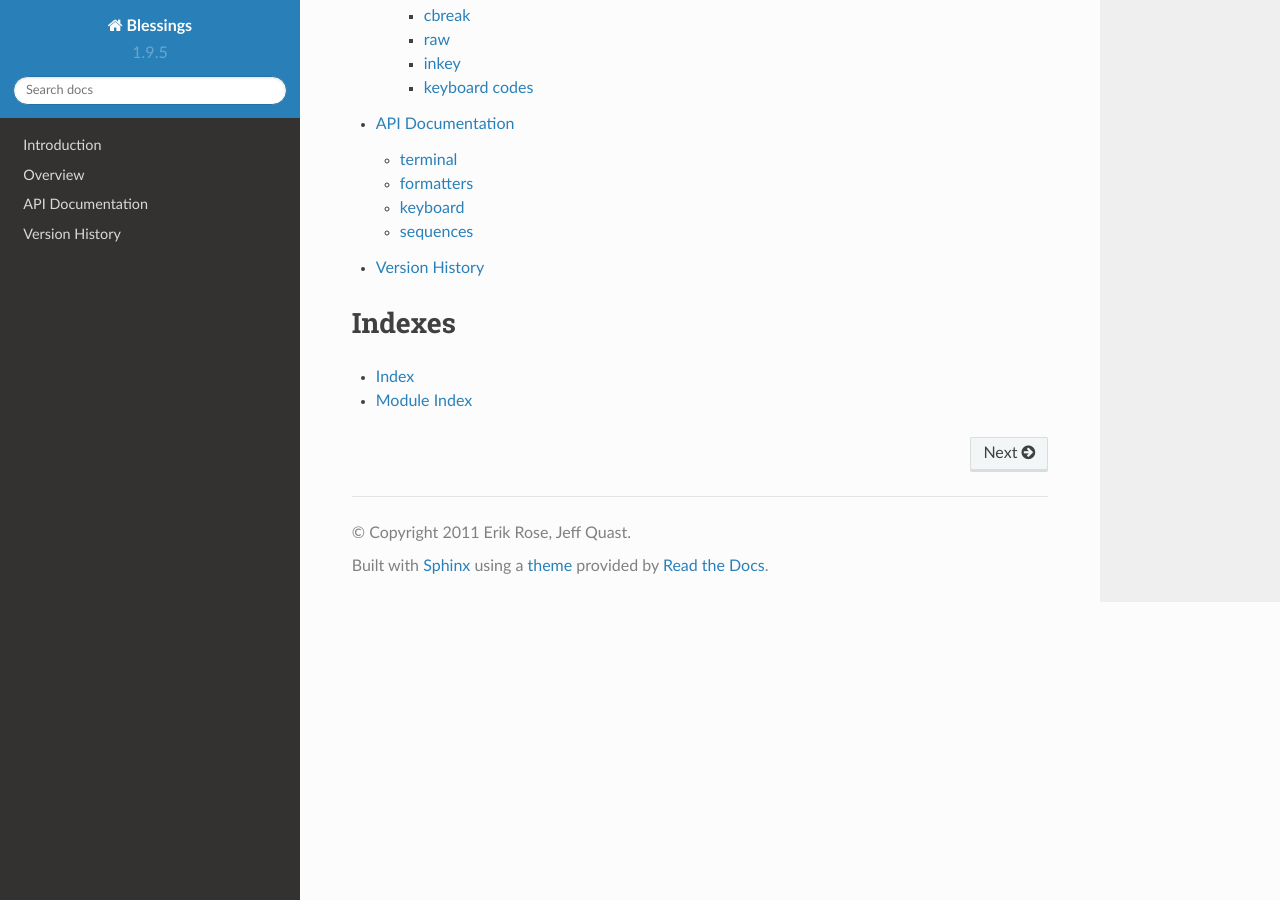
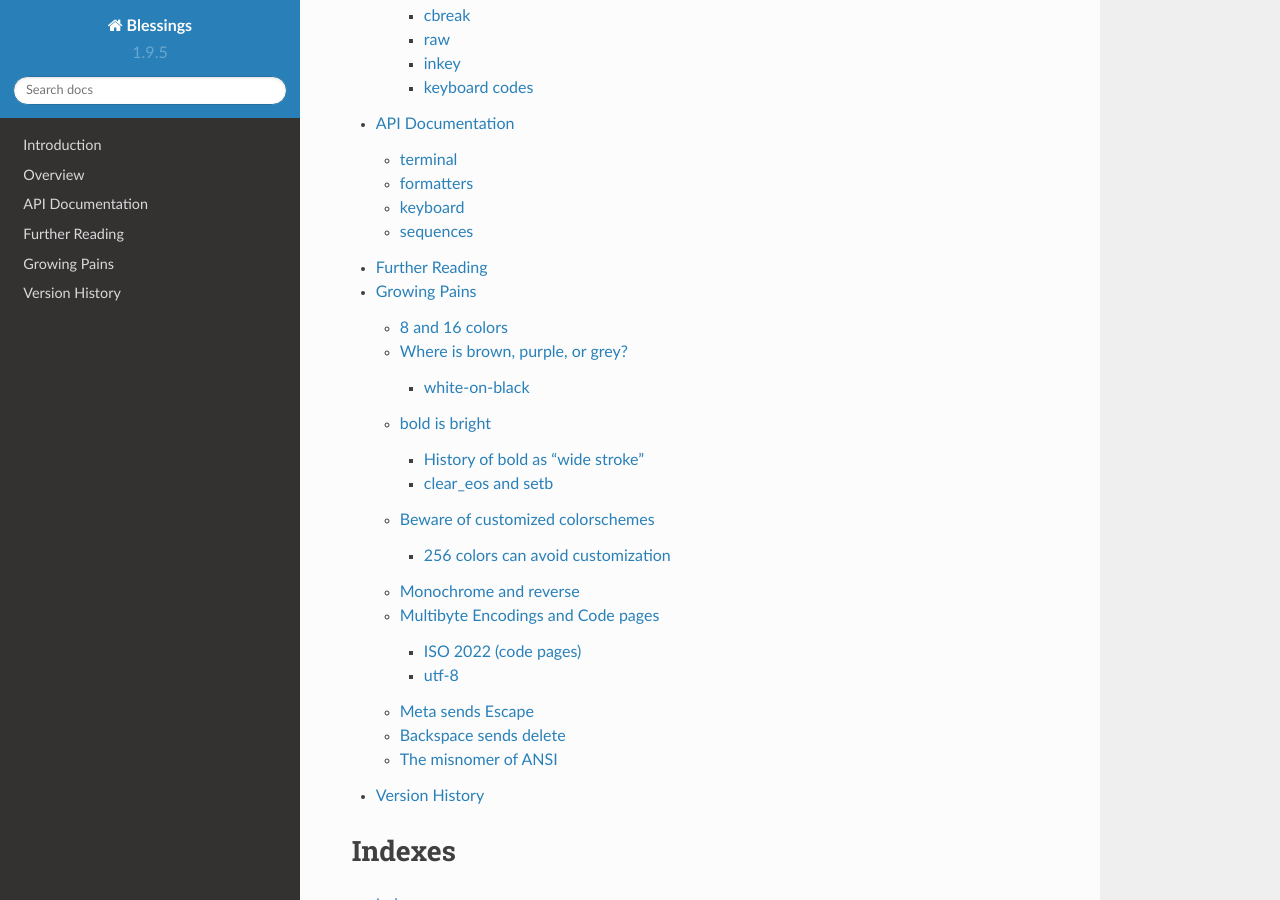
Before and after one commit to erikrose/blessings, a Sphinx documentation site: the page built from docs/index.rst, in a window 1280 px wide and 900 px high, scrolled down 804 px. Built offline with Sphinx 7.4.7 and the Read the Docs theme 2.0.0, drawn with Linux system fonts in a browser that asks for light colours; some of the changed lines change nothing that is shown.

Commit message:
New sections "growing pains" and "further reading"
Document a great deal of "growing pains", all those tricky bits I'm getting very tired of fielding questions about or explain to people who misunderstand.

Some are simple like "where is purple?", where others are more in-depth, like

"how do I emit a sequence to switch the linux VGA console or gnome terminal
to IBM codepage 437, and back to utf-8 again?"

```diff
--- /dev/null
+++ b/docs/further.rst
@@ -0,0 +1,104 @@
+Further Reading
+===============
+
+As a developer's API, blessings is often bundled with frameworks and toolsets
+that dive deeper into Terminal I/O programming than :class:`~.Terminal` offers.
+Here are some recommended readings to help you along:
+
+- `terminfo(5)
+  <http://www.openbsd.org/cgi-bin/man.cgi?query=terminfo&apropos=0&sektion=5>`_
+  manpage of your preferred posix-like operating system. The capabilities
+  available as attributes of :class:`~.Terminal` are directly mapped to those
+  listed in the column **Cap-name**.
+
+- `termios(4)
+  <http://www.openbsd.org/cgi-bin/man.cgi?query=termios&apropos=0&sektion=4>`_
+  of your preferred posix-like operating system.
+
+- `The TTY demystified
+  <http://www.linusakesson.net/programming/tty/index.php>`_ by
+  Linus Åkesson.
+
+- `A Brief Introduction to Termios
+  <https://blog.nelhage.com/2009/12/a-brief-introduction-to-termios/>`_ by
+  Nelson Elhage.
+
+- Richard Steven's `Advance Unix Programming
+  <http://www.amazon.com/exec/obidos/ISBN=0201563177/wrichardstevensA/>`_
+  ("AUP") provides two very good chapters, "Terminal I/O" and
+  "Pseudo Terminals".
+
+- GNU's `The Termcap Manual
+  <https://www.gnu.org/software/termutils/manual/termcap-1.3/html_mono/termcap.html>`_
+  by Richard M. Stallman.
+
+- `Chapter 4 <http://compsci.hunter.cuny.edu/~sweiss/course_materials/unix_lecture_notes/chapter_04.pdf>`_
+  of CUNY's course material for *Introduction to System Programming*, by
+  `Stewart Weiss <http://compsci.hunter.cuny.edu/~sweiss/>`_
+
+- `Chapter 11
+  <http://pubs.opengroup.org/onlinepubs/9699919799/basedefs/V1_chap11.html>`_
+  of the IEEE Open Group Base Specifications Issue 7, "General Terminal
+  Interface"
+
+- The GNU C Library documentation, section `Low-Level Terminal Interface
+  <http://www.gnu.org/software/libc/manual/html_mono/libc.html#toc-Low_002dLevel-Terminal-Interface-1>`_
+
+- The source code of many popular terminal emulators.  If there is ever any
+  question of "the meaning of a terminal capability", or whether or not your
+  preferred terminal emulator actually handles them, read the source!
+
+  These are often written in the C language, and directly map the
+  "Control Sequence Inducers" (CSI, literally ``\x1b[`` for most modern
+  terminal types) emitted by most terminal capabilities to an action in a
+  series of ``case`` switch statements.
+
+  - Many modern libraries are now based `https://github.com/GNOME/vte
+    <libvte>`_ (or just 'vte'): Gnome Terminal, sakura, Terminator, Lilyterm,
+    ROXTerm, evilvte, Termit, Termite, Tilda, tinyterm, lxterminal.
+  - `Thomas E. Dickey <http://invisible-island.net/>` has been maintaining
+    `xterm <http://invisible-island.net/xterm/xterm.html>`_, as well as a
+    primary maintainer of many related packages such as `ncurses
+    <http://invisible-island.net/ncurses/ncurses.html>`_ for quite a long
+    while.  There is often speculation and misinformation among developers of
+    terminal emulators and programs that interact with them.  Thomas Dickey's
+    analysis is always thorough and complete.
+  - xterm, urxvt, SyncTerm, and EtherTerm.
+  - There are far too many to name, Chose one you like! Thomas Dickey
+
+
+- The source code of the tty(4), pty(4), and the given "console driver" for
+  any posix-like operating system.  If you search thoroughly enough, you will
+  eventually discover a terminal sequence decoder, usually a ``case`` switch
+  that translates ``\x1b[0m`` into a "reset color" action towards the video
+  driver.  Though ``tty.c`` is linked here (the only kernel file common among
+  them), it is probably not the most interesting, but it can get you started:
+
+     - `FreeBSD <https://github.com/freebsd/freebsd/blob/master/sys/kern/tty.c>`_
+     - `OpenBSD <http://cvsweb.openbsd.org/cgi-bin/cvsweb/~checkout~/src/sys/kern/tty.c?content-type=text/plain>_
+     - `Illumos (Solaris) <https://github.com/illumos/illumos-gate/blob/master/usr/src/uts/common/io/tty_common.c>`
+     - `Minix <https://github.com/minix3/minix/blob/master/minix/drivers/tty/tty/tty.c>`_
+     - `Linux <https://github.com/torvalds/linux/blob/master/drivers/tty/n_tty.c>`_
+
+  The TTY driver is a great introduction to Kernel and Systems programming,
+  because familiar components may be discovered and experimented with.  It is
+  available on all operating systems (except windows), and because of its
+  critical nature, examples of efficient file I/O, character buffers (often
+  implemented as "ring buffers") and even fine-grained kernel locking can be
+  found.
+
+- `termcap & terminfo (O'Reilly Nutshell)
+  <http://www.amazon.com/termcap-terminfo-OReilly-Nutshell-Linda/dp/0937175226>`_
+  by Linda Mui, Tim O'Reilly, and John Strang.
+
+- Note that System-V systems, also known as `Unix98
+  <http://en.wikipedia.org/wiki/Single_UNIX_Specification>`_ (SunOS, HP-UX,
+  AIX and others) use a `Streams <http://en.wikipedia.org/wiki/STREAMS>`_
+  interface.  On these systems, the `ioctl(2)
+  <http://pubs.opengroup.org/onlinepubs/009695399/functions/ioctl.html>`_
+  interface provides the ``PUSH`` and ``POP`` parameters to communicate with
+  a Streams device driver, which differs significantly from Linux and BSD.
+
+  Many of these systems provide compatible interfaces for Linux, but they may
+  not always be as complete as the counterpart they emulate, most especially
+  in regards to managing pseudo-terminals.
--- a/docs/index.rst
+++ b/docs/index.rst
@@ -11,6 +11,8 @@
    intro
    overview
    api
+   further
+   pains
    history
 
 =======
--- /dev/null
+++ b/docs/pains.rst
@@ -0,0 +1,358 @@
+Growing Pains
+=============
+
+In the world of creating interactive and colorful text-mode applications,
+there are a surprisingly great number of issues!  Blessings provides an
+abstraction for the full terminal capability database.  When you begin
+writing interactive applications with the intent of portability across
+*any* terminal emulator, you will experience growing pains.  This chapter
+intends to guide you through best practices and sensibilities to deal with
+such issues.
+
+8 and 16 colors
+---------------
+
+**Where 8 and 16 colors are used, they should be assumed to be the
+`CGA Color Palette`_**.  Though the actual CGA Color Palette is not
+used, their 24-bit true-color values are the closest approximations
+across all common (classic and modern) hardware terminals and terminal
+emulators.
+
+A recent phenomenon for new emulators, and users of traditional emulators,
+is to re-configure the base 16 colors to provide more "washed out" and
+color schemes.
+
+Furthermore, we are only recently getting LCD displays of colorspaces that
+achieve close approximation to the original video terminals.  Some find these
+values uncomfortably intense: this is because their original implementations
+were meant to have their contrast and brightness lowered by hardware dials,
+whereas today's LCD's typically display well only near full intensity.
+
+Though one cannot *trust*, much less *query* through Terminal I/O routines
+the colorspace of the remote terminal, **we can**:
+
+- Trust that a close approximation of the `CGA Color Palette`_ for the base
+  16 colors will be displayed for **most** users.
+
+- Trust that users who have made the choice to adjust their palette have made
+  the choice to do so, and are able to re-adjust such palettes as necessary
+  to accommodate different programs (such as through the use of "Themes").
+
+.. note::
+
+   It has become popular to use dynamic system-wide color palette adjustments
+   in software such as `f.lux <https://justgetflux.com/>`_, which adjust the
+   system-wide "Color Profile" of the entire graphics display depending on the
+   time of day.  One might assume that ``term.blue("text")`` may be
+   **completely** invisible to such users during the night!
+
+Where is brown, purple, or grey?
+--------------------------------
+
+There are **only 8 color names** on even a 16-color terminal:  The other eight
+are "high intensity" versions of the first (in direct series).  The colors
+brown, purple, and grey are not named in the first series.  They are, however
+available!
+
+- **brown**: **yellow is brown**, only high-intensity yellow
+  (``bright_yellow``) is yellow!
+
+- **purple**: **magenta is purple**.  In earlier, 4-bit color spaces, there
+  were only black, cyan, magenta, and white of low and high intensity, such
+  as found on a common home computer of the time such as the `ZX Spectrum
+  <http://en.wikipedia.org/wiki/List_of_8-bit_computer_hardware_palettes#ZX_Spectrum>`_.
+
+  Additional "colors" were only possible through dithering.  The color names
+  cyan and magenta on later graphics adapters are carried over from its
+  predecessors.  Although cyan remained true to its 3-bit predecessor,
+  magenta shifted farther towards blue from red becoming purple, as true red
+  was introduced as one of the base 8 colors.
+
+- **grey**: there are actually **three shades of grey** (or American 'gray'),
+  though the color attribute named 'grey' does not exist!  In ascending order
+  of intensity, they are:
+
+  - ``bold_black``: in lieu of the uselessness of a "intense black", this is
+    color is instead mapped to "dark grey".
+  - ``white``: white is actually mild compared to the true color 'white': this
+    is more officially mapped to "common grey".
+  - ``bright_white``: is pure white, ``#ffffff``.
+
+
+
+white-on-black
+~~~~~~~~~~~~~~
+
+**The default foreground and background of attribute ``normal`` (sgr0) should
+also be assumed as *white-on-black**.
+
+For quite some time, the VT-family terminals produced by DEC (and its many
+clones), and high-end terminals produced by companies such as Tektronix
+dominated the computing world with the default colorscheme of
+*green-on-black* and *amber-on-black* monochrome displays: **The inverse
+(*black-on-white*) was a non-default configuration**.  Most famously in
+"serious business", IBM 3270 clients exclusively used *white/green-on-black*
+on both hardware and in software emulators, and is likely a driving factor
+of the default *white-on-black* appearance of the first IBM Personal
+Computer.
+
+The less common *black-on-white* "ink paper" style of emulators is a valid
+concern for those designing terminal interfaces.  The "color scheme" of
+*black-on-white* directly conflicts with the intention of `bold is bright`_,
+where ``term.bright_red('ATTENTION!')`` may become difficult to read,
+as it appears as *pink on white*!
+
+History of ink-paper inspired black-on-white
+^^^^^^^^^^^^^^^^^^^^^^^^^^^^^^^^^^^^^^^^^^^^
+
+Early home computers with color video adapters, such as the Commodore 64
+provided *white-on-blue* as their basic video terminal configuration.  One can
+only assume such appearances were provided to demonstrate their color
+capabilities over competitors (such as the Apple ][).
+
+More common, X11's xterm and the software HyperTerm bundle with MS Windows
+provided an "ink on paper" *black-on-white* appearance as their default
+configuration.  Two popular emulators continue to supply *black-on-white* by
+default to this day: xorg's xterm and Apple's Terminal.app.
+
+.. note:: Windows no longer supplies a terminal emulator: the "command prompt"
+   as we know it now uses the msvcrt API routines to interact and does not
+   make use of terminal sequences, even ignoring those sequences that MS-DOS
+   family of systems previously interpreted through the ANSI.SYS driver,
+   though it continues to default to *white-on-black*.
+
+*White-on-black* monochrome displays were **very uncommon** until color
+displays became affordable.  Namely due to the technical limitation that
+multiple colors were required to display true white on CRT displays!
+
+Meanwhile, color terminals were typically reserved for Home Computers or
+Workstations, while hardware terminals continued to be in used in business as
+appendages to mainframes and servers for quite some time.  As they were meant
+to be low-cost thin clients, few hardware terminals "in the wild" provided
+more than one color.  It was only until much later that Workstations and
+Terminals met in the economy to provide an emulating terminal as one of
+many applications offered on a multi-tasking Workstation.
+
+bold is bright
+--------------
+
+**Where Bold is used, it should be assumed to be *Bright***.
+
+Due to the influence of early graphics adapters naturally providing a set
+of 8 "low-itensity" and an additional 8 of "high intensity", the term
+"bold" for terminals sequences is synonymous with "high intensity" on
+almost all circumanstances.
+
+History of bold as "wide stroke"
+~~~~~~~~~~~~~~~~~~~~~~~~~~~~~~~~
+
+In typography, the true translation of the term ``bold`` is that a font should
+be displayed *with emphasis*.  In classical terms, this would be achieved by
+pen "with a wider stroke", normally be re-writing over the same letters.  On a
+teletype, this was similarly achieved by writing a character, backspacing,
+then repeating the same character in a form called **overstriking**.  To bold
+a character, ``C``, one would emit the sequence ``C^HC`` where ``^H`` is
+backspace (0x08).  To underline ``C``, one would would emit ``C^H_``.
+
+**Video terminals do not support overstriking**.  Though the mdoc format for
+manual pages continue to emit characters for overstriking for the purpose of
+bold and underline, translators such as troff or mandoc will instead emit
+an appropriate terminal sequence.  In fact, many characters previously
+displayable by combining ascii characters on teletypes, such as: ±, ⋲, ≉, ≠,
+⩝, ⦵, ⦰, ¥, ¢, or ₭ were delegated to a `code page`_ or lost entirely until
+the introduction of multibyte encodings.
+
+Much like "ink paper" influence, "wide stroke" bold was introduced only much
+later with the introduction of windowing systems when terminal emulators begin
+suppling the alternative option of bold mapped to their font systems such as
+TrueType.
+
+clear_eos and setb
+~~~~~~~~~~~~~~~~~~
+
+In conclusion, *white-on-black* should be considered the default.  If there is
+a need to **enforce** *white-on-black* for terminal clients suspected to be
+defaulted as *black-on-white*, one would want to trust that a combination of
+``term.home + term.white_on_black + term.clear`` should repaint the entire
+emulator's window with the desired effect.
+
+However, this cannot be trusted to all terminal emulators to perform
+correctly!  Depending on your audience, you may instead ensure that the
+entire screen (including whitespace) is painted using the ``on_black``
+mnemonic.
+
+Beware of customized colorschemes
+---------------------------------
+
+A recent phenomenon is for users to customize these first 16 colors of their
+preferred emulator to colors of their own liking.  Though this has always been
+possible with ``~/.XResources``, the introduction of PuTTy and iTerm2 to
+interactively adjustment these colors have made this much more common.
+
+This may cause your audience to see your intended interface in a wildly
+different form.  Your intended presentation may appear "washed out", or even
+mildly unreadable.
+
+Users are certainly free to customize their colors however they like, but it
+should be known that displaying ``term.black_on_red("DANGER!")`` to your users
+may appear as "grey on pastel red", reducing the intended effect of intensity.
+
+256 colors can avoid customization
+~~~~~~~~~~~~~~~~~~~~~~~~~~~~~~~~~~
+
+The first instinct of a user who aliases ls(1) to ``ls -G`` or ``colorls``,
+when faced with the particularly low intensity of the default ``blue`` attribute
+is **to adjust their terminal emulator's color scheme for the base 16 colors**.
+
+This is not necessary: the environment variable ``LSCOLORS`` may be redefined
+to map an alternative color for blue, or to use ``bright_blue`` in its place.
+
+Furthermore, all common terminal text editors such as emacs or vim may be be
+configured with more-accurate "colorschemes" to make use of the 256-color
+support found in most modern emulators.  Many readable shades of blue are
+available, and many programs that emit such colors can be configured to emit
+a higher or lower intensity variant from the full 256 color space through
+program configuration.
+
+Monochrome and reverse
+----------------------
+
+Note that ``reverse`` takes the current foreground and background colors and
+reverses them.  In contrast, the compound formatter ``black_on_red`` would
+fail to set the background *or* foreground color on a monochrome display,
+resulting in the same stylization as ``normal`` -- it would not appear any
+different!
+
+If your userbase consists of monochrome terminals, you may wish to provide
+"lightbars" and other such effects using the compound formatter
+``red_reverse``.  In the literal sense of "set foreground attribute, then
+swap foreground and background", this produces a similar effect on
+**both** color and monochrome displays.
+
+For text, very few ``{color}_on_{color}`` formatters are visible with the
+base 16 colors, so you should generally wish for ``black_on_{color}``
+anyway.  By using ``{color}_reverse`` you may be portable with monochrome
+displays as well.
+
+Multibyte Encodings and Code pages
+----------------------------------
+
+If you're going to work with terminals or terminal emulators that do not
+support multibyte encodings, such as utf-8, you are writing 8-bit bytes
+and often incorrectly assuming that the client maps it to the character
+that you wish. Some modern terminal emulators, such as SyncTerm, distinctly
+reject multibyte encodings, providing **only** direct single
+byte-to-character mapping.  For such systems, you must instruct the client
+to select the encoding, or use (unique to SyncTerm) sequences to direct
+the client to change encodings.
+
+The interpretation of "extended ascii" bytes, such ``ä`` (value 228, 0xE4)
+may not be the letter a with umlaut (two dots) placed above.
+
+ISO 2022 (code pages)
+~~~~~~~~~~~~~~~~~~~~~
+
+Control Sequence Inducers (CSI) exist to request a terminal to `switch
+<http://invisible-island.net/xterm/ctlseqs/ctlseqs.html#h2-Controls-beginning-with-ESC>`_.
+code pages, it begins with ``\x1b(``, followed by a character representing
+what terminals implemented as a bank of mapping characters.  Legacy
+terminals had a "Character ROM" that mapped bytes beyond the ASCII
+range to a glyph or character, which made up its "font" or
+`code page`_.  A ROM of many code pages could be supplied, and a control
+sequence could be used to "switch banks".
+
+For example ``\x1b(U`` on the VGA Linux console switches to the `IBM CP437`_
+`code page`_, allowing MS-DOS artwork to be displayed in its natural 8-bit
+byte encoding on Linux (most distributions typically do not ship with the
+original VGA console any longer).
+
+The literal translation is of this sequence is, "Designate G0 Character Set
+(ISO 2022, VT220) to Codepage ``U``" (Thomas E. Dickey).
+
+A terminal that supports both multibyte encodings (utf-8) and legacy 8-bit
+code pages (ISO 2022) may instruct the terminal to switch to ISO 2022 in
+case it is currently in UTF-8 mode, using sequence ``\x1b%@``.  The literal
+translation of this sequence is "Select default character set.  That is ISO
+8859-1 (ISO 2022)" (Thomas E. Dickey).
+
+utf-8
+~~~~~
+
+XXX
+
+UTF-8 is dangerous for terminal emulators: What if a terminal sequence
+contains utf-8 start bytes (...)
+
+XXX
+
+How can one be **assured** that the connecting client is capable of representing
+UTF-8?  You can only really know by asking: either by inspecting environment
+variables such as ``LANG``, or where not made available, by asking or through
+configuration property of your application.  There are some terminal emulators
+however, that honor the sequences to instruct a terminal to switch to UTF-8:
+``\x1b%G`` activates UTF-8, and ``\x1b%@`` can be used again later to revert
+back to ISO 2022 again as encoding/`code page`_ ISO 8859-1.
+
+Meta sends Escape
+-----------------
+
+XXX
+
+Backspace sends delete
+----------------------
+
+XXX
+
+The misnomer of ANSI
+--------------------
+
+When people say 'ANSI Sequence', they are discussing:
+
+- Standard ECMA-48: `Control Functions for Coded Character Sets
+  <http://www.ecma-international.org/publications/standards/Ecma-048.htm>`_
+
+- Is a misnomer for `ANSI X3.64
+  <http://sydney.edu.au/engineering/it/~tapted/ansi.html>`_ from 1981, when
+  the `American National Standards Institute <http://www.ansi.org/>`_ adopted
+  the ECMA-48 as standard, which was later withdrawn in 1997 (so in this sense
+  it is *not* an ANSI standard).
+
+- The `ANSI.SYS <http://www.kegel.com/nansi/>`_ driver provided in MS-DOS and
+  clones.  The popularity of the IBM Personal Computer and MS-DOS of the era,
+  and its ability to display colored text further populated the idea that such
+  text "is ansi".
+
+- The `IBM CP437`_ `code page`_ (which provided "block art" characters) paired
+  with ECMA-48 sequences supported by the MS-DOS ANSI.SYS driver to create
+  artwork, known as `ansi art <http://sixteencolors.net/>`_.
+
+  This is purely an American misnomer, because early IBM PC and clones in the
+  European nations did not ship with the `IBM CP437`_ `code page`_ by default.
+
+  Many people now mistake the difference between "ascii art" and "ansi art" to
+  be whether or not they block art and other characters from the CP437 codepage,
+  where even such "ascii art" may contain ECMA-48 color codes!
+
+- The ``ansi`` terminal capability and its many descendants and clones
+  in the `terminfo capability database
+  <http://invisible-island.net/ncurses/terminfo.src.html>`_.  This is mostly
+  due to terminals compatible with SCO UNIX, which was the successor of
+  Microsoft's Xenix, likely brining some semblance of the dos ANSI.SYS
+  driver capabilities.  SCO UNIX was one of the most successful commercial
+  unix systems of its time providing 16 color support.
+
+- `Select Graphics Rendition (SGR) <http://vt100.net/docs/vt510-rm/SGR>`_
+  on vt100 clones, which includes the ability to emit many of the common
+  sequences in ECMA-48.
+
+- Any sequence started by the `Control-Sequence-Inducer (CSI)
+  <http://invisible-island.net/xterm/ctlseqs/ctlseqs.html>`_ is often
+  mistakenly termed as an "ANSI Escape Sequence" though not appearing in
+  ECMA-48 or interpreted by the ANSI.SYS driver. The adjoining phrase
+  "Escape Sequence" is so termed because it follows the ASCII character
+  for the escape key (ESC, ``\x1b``).
+
+
+.. `code page`: http://en.wikipedia.org/wiki/Code_page
+.. `IBM CP437`: http://en.wikipedia.org/wiki/Code_page_437
+.. `CGA Color Palette`: http://en.wikipedia.org/wiki/Color_Graphics_Adapter#With_an_RGBI_monitor
```
